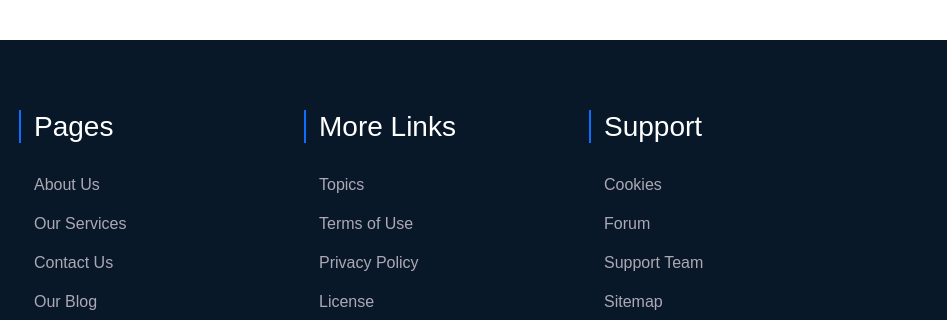
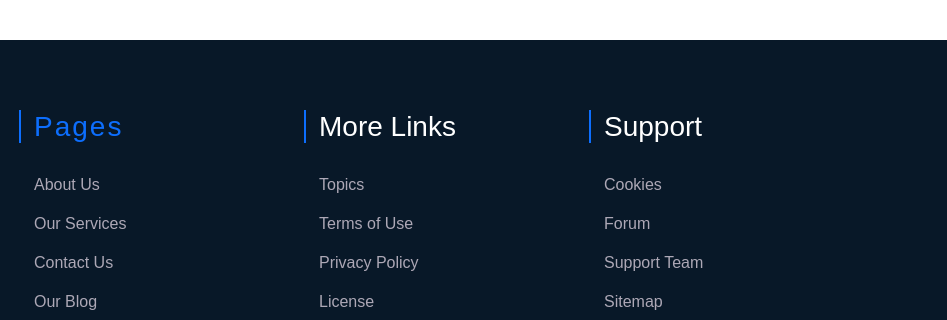
Before and after one commit to freelancershahjalal/3166Class26-Day-33, a plain HTML site: page index.html in a window 1280 px wide. In both pictures the pointer is over the element "Pages". Shown: the part 5210-5530 px from the top of the page, 333-1280 px from the left. Drawn offline with nearby package versions, Linux system fonts and the light colour scheme.

Commit message:
Update style.css

```diff
--- a/style.css
+++ b/style.css
@@ -634,6 +634,11 @@ content: "";
 }
 .footer-widget h3{
     position: relative;
+    transition: all 0.3s ease;
+}
+.footer-widget h3:hover{
+    letter-spacing: 2px;
+    color: #0d6efd;
 }
 .footer-widget h3::before{
     content: '';
```
